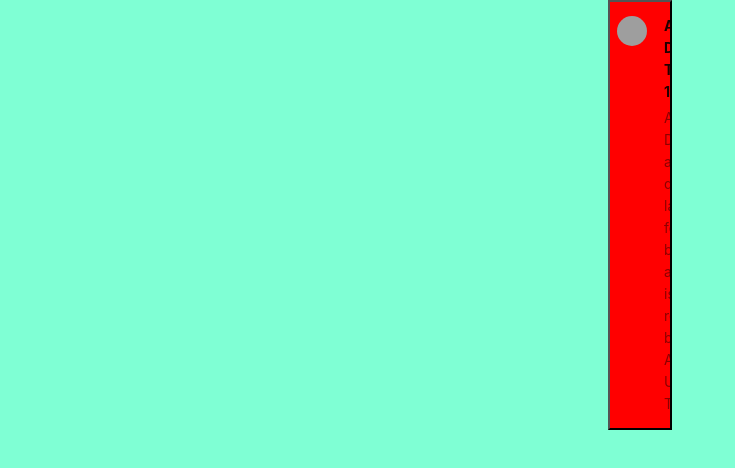
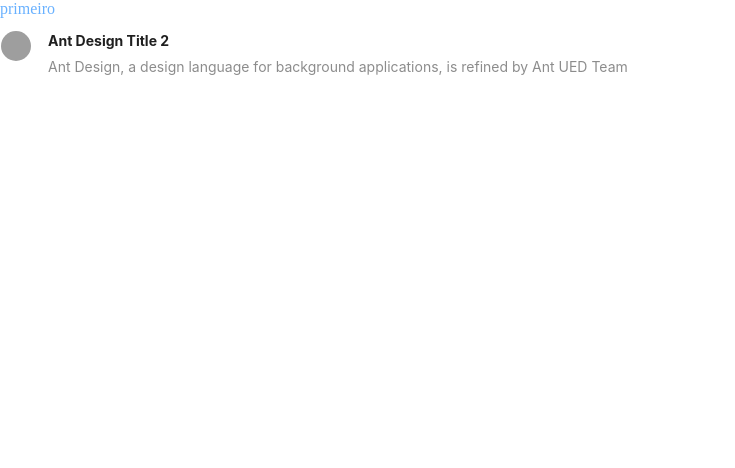
Before and after one commit to StellaMCR/psdex, a React (Vite) app: page / in a window 1280 px wide. Shown: the top 468 px of the page, without its empty margins (0-735 px from the left). Built offline with nearby package versions, Linux system fonts and the light colour scheme; grey boxes are pictures that could not be loaded.

Commit message:
add router

```diff
--- a/package.json
+++ b/package.json
@@ -14,6 +14,7 @@
     "axios": "^1.6.5",
     "react": "^18.2.0",
     "react-dom": "^18.2.0",
+    "react-router-dom": "^6.21.3",
     "styled-components": "^6.1.8"
   },
   "devDependencies": {
--- a/src/Details/index.tsx
+++ b/src/Details/index.tsx
@@ -1,15 +1,17 @@
 import { useState } from 'react'
-import { Image } from 'antd'
+import { Image, Layout } from 'antd'
+import { Link } from 'react-router-dom'
 
 function Details() {
 
   return (
-    <>
+    <Layout.Content>
+      <Link to={'/'}>{'Home'}</Link>
       <Image
         width={200}
         src="https://zos.alipayobjects.com/rmsportal/jkjgkEfvpUPVyRjUImniVslZfWPnJuuZ.png"
       />
-    </>
+    </Layout.Content>
   )
 }
 
--- a/src/List/index.tsx
+++ b/src/List/index.tsx
@@ -1,16 +1,18 @@
 import { useState } from 'react'
-import { Avatar, List as ListAnt } from 'antd'
+import { Avatar, Layout, List as ListAnt, Typography } from 'antd'
 import { ListPageWrapperSC } from './ListStyles'
+import { Link } from 'react-router-dom'
 
 function List() {
 
   const data = [
     {
-      title: 'Ant Design Title 1',
+      title: 'Ant Design Title 2',
     },
   ]
   return (
-    <ListPageWrapperSC>
+      <Layout.Content>
+        <Link to={'animes/1'}>{'primeiro'}</Link>
         <ListAnt
         itemLayout="horizontal"
         dataSource={data}
@@ -24,7 +26,7 @@
           </ListAnt.Item>
           )}
         />
-    </ListPageWrapperSC>
+      </Layout.Content>
   )
 }
 
--- a/src/index.css
+++ b/src/index.css
@@ -1,10 +1,5 @@
+
 body {
   margin: 0;
   padding: 0;
-  display: flex;
-  flex-direction: column;
-  place-items: center;
-  min-width: 100vw;
-  min-height: 100vh;
-  background-color: aquamarine;
 }
--- a/src/main.tsx
+++ b/src/main.tsx
@@ -1,11 +1,26 @@
 import React from 'react'
 import ReactDOM from 'react-dom/client'
-
 import './index.css'
 import List from './List'
+import {
+  createBrowserRouter,
+  RouterProvider,
+} from "react-router-dom";
+import Details from './Details';
+
+const router = createBrowserRouter([
+  {
+    path: "/",
+    element: <List/>,
+  },
+  {
+    path: "animes/:animeId",
+    element: <Details/>,
+  },
+]);
 
 ReactDOM.createRoot(document.getElementById('root')!).render(
   <React.StrictMode>
-    <List />
+    <RouterProvider router={router} />
   </React.StrictMode>,
 )
```
Also changed, not shown: 1 other file (tests, documents, lock files or other folders). Lines whose indentation alone changed are shown as unchanged.
